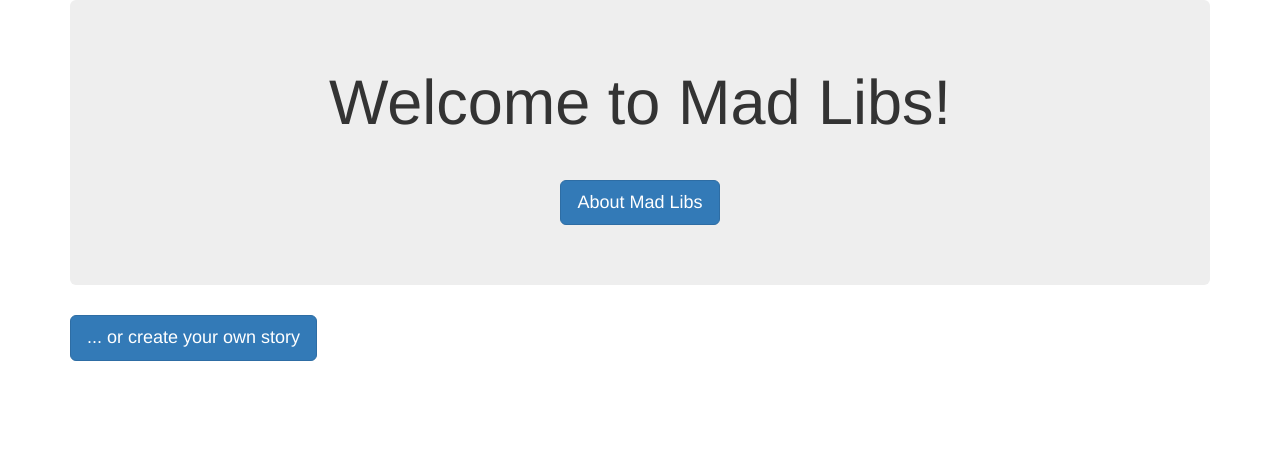
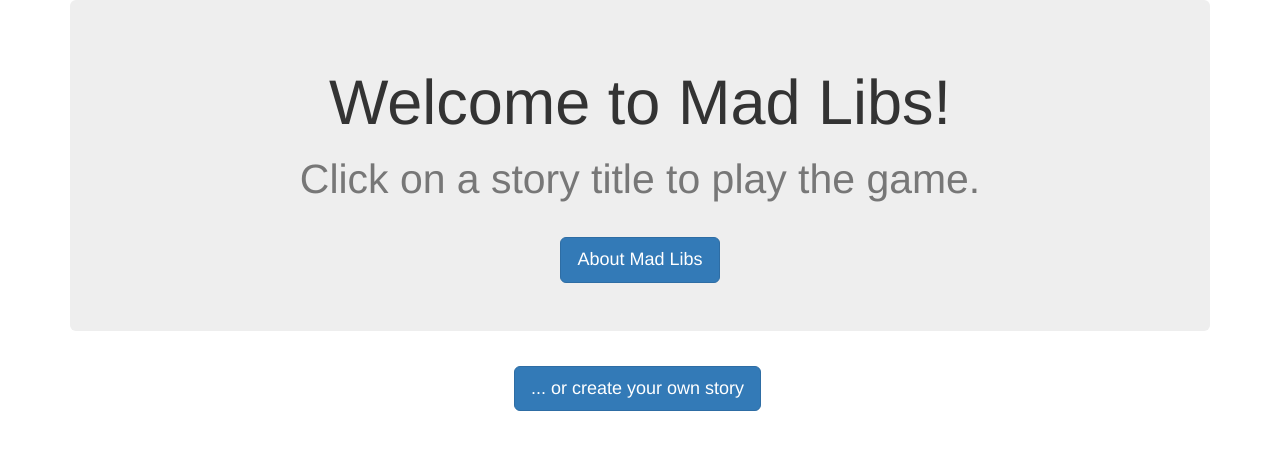
Before and after one commit to tsaltas/mad-libs, a Flask app: page / in a window 1280 px wide. Shown: the top 450 px of the page. Run offline with Flask 2, Linux system fonts and the light colour scheme; some libraries are stand-ins or nearby versions.

Commit message:
finished cleaning up front end

```diff
--- a/mad_libs/static/css/main.css
+++ b/mad_libs/static/css/main.css
@@ -6,3 +6,12 @@
 	text-decoration:underline;
 	background:yellow;
 }
+
+.centered {
+	text-align:center;
+}
+
+.padded {
+	padding-bottom: 5px;
+	padding-top: 5px;
+}
--- a/mad_libs/templates/base.html
+++ b/mad_libs/templates/base.html
@@ -17,6 +17,8 @@
             <script src="{{ url_for('static', filename='js/jquery-2.1.3.min.js') }}"></script>
             <!-- Bootstrap -->
             <script src="{{ url_for('static', filename='js/bootstrap.min.js') }}"></script>
+        <!-- Favicon -->
+            <link rel="shortcut icon" href="static/favicon.ico">
     </head>
 
     <body>
--- a/mad_libs/templates/display_story.html
+++ b/mad_libs/templates/display_story.html
@@ -15,4 +15,10 @@
 		{{ story|safe }}
 	</p>
 
+	<br>
+
+	<div class = "centered">
+  			<a class="btn btn-primary btn-lg" href="{{ url_for('stories') }}" role="button">Back to all stories</a>
+  	</div>
+
 {% endblock %}
--- a/mad_libs/templates/new_story.html
+++ b/mad_libs/templates/new_story.html
@@ -1,6 +1,6 @@
 {% extends "base.html" %}
 
-{% block title %}Create your own story{% endblock %}
+{% block title %}Create your own Mad Libs{% endblock %}
 
 {% block content %}
 	<h1>
--- a/mad_libs/templates/stories.html
+++ b/mad_libs/templates/stories.html
@@ -1,21 +1,34 @@
 {% extends "base.html" %}
 
-{% block title %}Stories{% endblock %}
+{% block title %}Mad Libs{% endblock %}
 
 {% block content %}
 	<div class="jumbotron">
-  		<h1>Welcome to Mad Libs!</h1>
-  		<h1><small><a class="btn btn-primary btn-lg" href="{{ url_for('about') }}" role="button">About Mad Libs</a></small></h1>
+  		<h1>
+  			Welcome to Mad Libs!
+  			<br>
+  			<small>Click on a story title to play the game.</small>
+  		</h1>
+  		<br>
+  		<div class = "centered">
+  			<a class="btn btn-primary btn-lg" href="{{ url_for('about') }}" role="button">About Mad Libs</a>
+  		</div>
 	</div>
 
+<div class="centered">
+<ul class="list-inline">
 {% for story in stories %}
-		<p>
+	<li>
+		<div class="padded">
 			<a class="btn btn-default btn-lg" href ="{{ url_for('input_form', story_id = story.id) }}" role="button"> {{ story.title }} </a>
-		</p>
-	{% endfor %}
-
-	<p>
-		<a class="btn btn-primary btn-lg" href ="{{ url_for('new_story_get') }}" role="button"> ... or create your own story </a>
-	</p>
-
+		</div>
+	</li>
+{% endfor %}
+	<li>
+		<div class="padded">
+			<a class="btn btn-primary btn-lg" href ="{{ url_for('new_story_get') }}" role="button"> ... or create your own story </a>
+		</div>
+	</li>
 {% endblock %}
+</ul>
+</div>
```
Also changed, not shown: mad_libs/static/favicon.ico (added).
